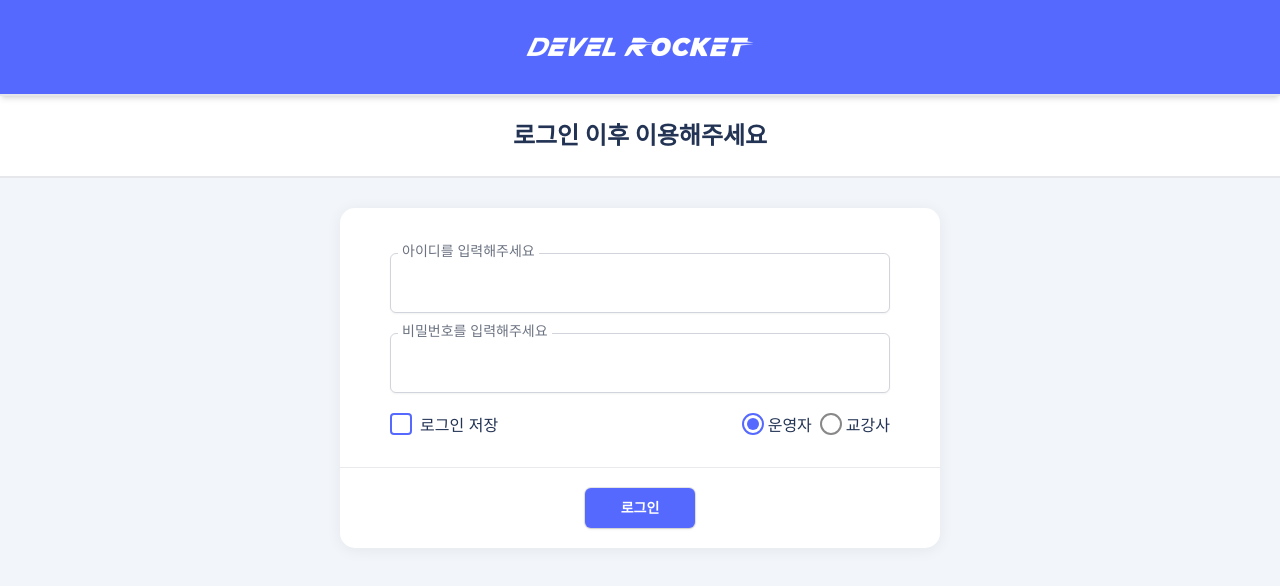
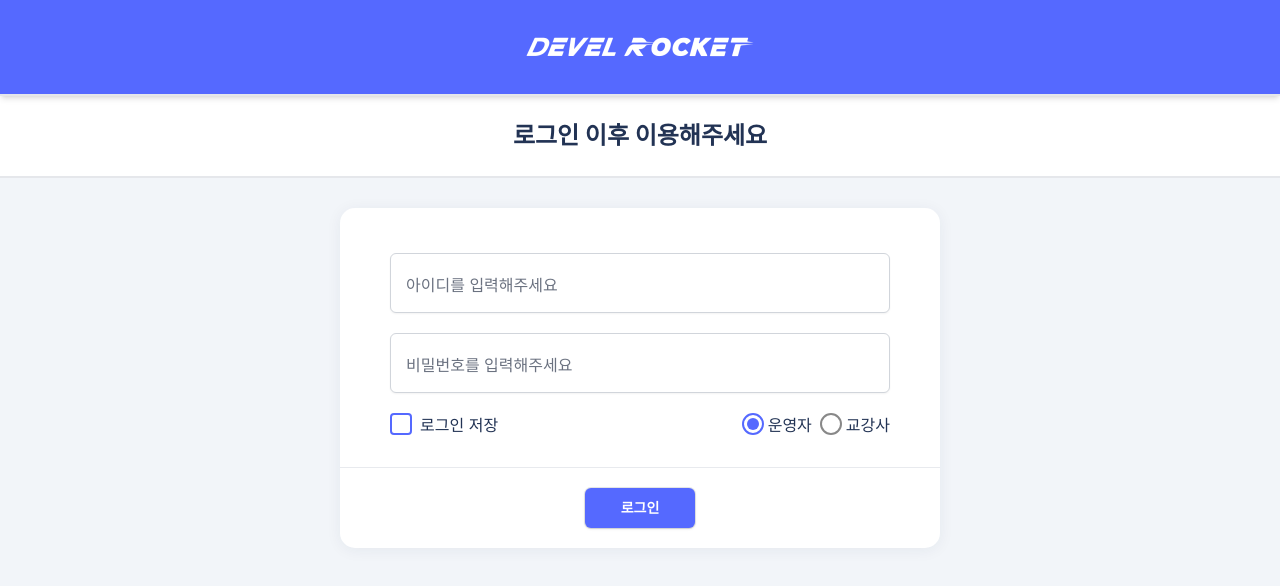
Before and after one commit to acca3434/develRocket-re, a Next.js app: page /login in a window 1280 px wide. Shown: the top 586 px of the page. Built offline with nearby package versions, Linux system fonts and the light colour scheme.

Commit message:
fix : 로그인 버튼 useForm 생성

```diff
--- a/src/app/(login)/login/page.tsx
+++ b/src/app/(login)/login/page.tsx
@@ -3,19 +3,24 @@ import Button from '@/app/_components/(ui)/button';
 import TextInput from '@/app/_components/(ui)/input';
 import LoginTitle from '@/app/_components/(ui)/loginTitle';
 import { LoginWrap } from '@/app/_components/(wrapper)/LoginWrap';
-import { PageWrap } from '@/app/_components/(wrapper)/PageWrap';
 import CheckBox from '@/app/_components/(icon)/CheckBox';
-import { Metadata } from 'next';
 import Image from 'next/image';
 import { useState } from 'react';
 import { CheckRadio, UnCheckRadio } from '@/app/_components/(icon)/Radio';
-import { BlackLine } from '@/app/_components/(icon)/Line';
-
+import { useForm } from '@/app/_utils/useForm';
 export default function LoginMain() {
   const [isChecked, setIsChecked] = useState(false);
-
+  const [formValues, handleChange, resetForm] = useForm({
+    user_id: '',
+    user_pw: '',
+  });
+  const handleSubmit = async (e: React.FormEvent<HTMLFormElement>) => {
+    e.preventDefault();
+    const { user_id, user_pw } = e.target as HTMLFormElement;
+    console.log(user_id.value, user_pw.value);
+  };
   const handleCheckBoxClick = () => {
-    setIsChecked(!isChecked); // isChecked 상태를 반전시킵니다.
+    setIsChecked(!isChecked);
   };
   return (
     <>
@@ -41,41 +46,52 @@ export default function LoginMain() {
           </h3>
         }
       />
-      <div className="p-[30px] w-full h-[1920px] bg-[#F2F5F9]">
-        <div className="flex justify-center items-center">
+      <form onSubmit={handleSubmit}>
+        <div className={'p-[30px] w-full h-[1920px] bg-[#F2F5F9]'}>
+          <div className={'flex justify-center items-center'}>
             <LoginWrap
-            title={''}
               footer={true}
               footerItem={
                 <>
-                <Button title="로그인" type="submit" variant="primary" />
+                  <Button
+                    title={'로그인'}
+                    type={'submit'}
+                    variant={'primary'}
+                  />
                 </>
               }
             >
-            <div className="flex flex-col gap-[20px]">
+              <div className={'flex flex-col gap-[20px]'}>
                 <TextInput
                   label={'아이디를 입력해주세요'}
-                width="100%"
-                height="60px"
+                  width={'100%'}
+                  height={'60px'}
+                  value={formValues?.user_id}
+                  name={'user_id'}
+                  onChange={handleChange}
                 />
                 <TextInput
                   label={'비밀번호를 입력해주세요'}
-                width="100%"
-                height="60px"
+                  width={'100%'}
+                  height={'60px'}
+                  value={formValues?.user_pw}
+                  name={'user_pw'}
+                  onChange={handleChange}
                 />
-              <div className="flex justify-between">
+                <div className={'flex justify-between'}>
                   <CheckBox isChecked={isChecked} onClick={handleCheckBoxClick}>
                     로그인 저장
                   </CheckBox>
-                <div className="flex justify-between">
-                  <CheckRadio label="운영자" />
-                  <UnCheckRadio label="교강사" />
+                  <div className={'flex justify-between'}>
+                    <CheckRadio label={'운영자'} />
+                    <UnCheckRadio label={'교강사'} />
                   </div>
                 </div>
               </div>
             </LoginWrap>
           </div>
         </div>
+      </form>
     </>
   );
 }
--- a/src/app/_components/(icon)/Radio/index.tsx
+++ b/src/app/_components/(icon)/Radio/index.tsx
@@ -40,7 +40,7 @@ export const UnCheckRadio: React.FC<RadioGroupProps> = ({ label }) => {
           viewBox="0 0 22 22"
           fill="none"
         >
-          <circle cx="11" cy="11" r="10" stroke="#888888" stroke-width="2" />
+          <circle cx="11" cy="11" r="10" stroke="#888888" strokeWidth="2" />
         </svg>
         <label>{label}</label>
       </div>
--- a/src/app/_components/(ui)/input/index.tsx
+++ b/src/app/_components/(ui)/input/index.tsx
@@ -18,13 +18,14 @@ const InputLabelAnimation = (varType: boolean) =>
   varType ? 'bottom-[52px] left-2 text-sm' : 'bottom-4 left-3 text-base';
 
 type TextInputProps = {
+  name?: string;
   readOnly?: boolean;
   label?: string;
   width?: keyof ConvertSizeType;
   height?: keyof ConvertSizeType;
   type?: InputType;
   value?: string | number | undefined;
-  onChange?: (e: ChangeEvent<HTMLInputElement>) => void;
+  onChange?: (e: React.ChangeEvent<HTMLInputElement>) => void;
 };
 
 const TextInput: React.FC<TextInputProps> = ({
@@ -32,9 +33,13 @@ const TextInput: React.FC<TextInputProps> = ({
   type = 'text',
   width = '25%',
   height = '25%',
+  name = '',
   onChange,
   value,
 }) => {
+  const handleChange = (e: React.ChangeEvent<HTMLInputElement>) => {
+    onChange && onChange(e);
+  };
   const [labelFocused, setLabelFocused] = useState(false);
   const [labelPosition, setLabelPosition] = useState(
     InputLabelAnimation(labelFocused)
@@ -65,14 +70,15 @@ const TextInput: React.FC<TextInputProps> = ({
           convertHeightClass(height as keyof ConvertSizeType)
         )}
         type={type}
+        name={name}
         value={value}
-        onChange={(e) => onChange && onChange(e)}
+        onChange={handleChange}
         onFocus={() => setLabelFocused(true)}
         onBlur={handleBlur}
       />
       <label
         className={cn(
-          'absolute bg-white px-1 text-gray-500 transition-all',
+          'absolute bg-white px-1 text-gray-500 transition-all pointer-events-none',
           labelPosition
         )}
       >
--- a/src/app/_components/(wrapper)/LoginWrap/index.tsx
+++ b/src/app/_components/(wrapper)/LoginWrap/index.tsx
@@ -1,7 +1,6 @@
 import { BlackLine } from '../../(icon)/Line';
 
 interface LoginWrapFooterTrue {
-  title: string;
   footer: true;
   footerItem?: React.ReactNode;
   href?: string;
@@ -9,7 +8,6 @@ interface LoginWrapFooterTrue {
   children?: React.ReactNode;
 }
 interface LoginWrapFooterFasle {
-  title: string;
   footer: false;
   href?: string;
   linkLabel?: string;
--- /dev/null
+++ b/src/app/_utils/useForm/index.tsx
@@ -0,0 +1,31 @@
+import { ChangeEvent, useState } from 'react';
+type FormValues<T> = {
+  [key in keyof T]: string | number;
+};
+
+type UseFormReturnType<T> = [
+  FormValues<T>,
+  (e: ChangeEvent<HTMLInputElement>) => void,
+  () => void
+];
+
+export const useForm = <T extends Record<string, string | number>>(
+  initialValues: T
+): UseFormReturnType<T> => {
+  const [formValues, setFormValues] = useState<FormValues<T>>(initialValues);
+
+  const handleInputChange = (e: ChangeEvent<HTMLInputElement>) => {
+    const { name, value } = e.target;
+    const newValue = initialValues[name] === 'number' ? Number(value) : value;
+    setFormValues((prevFormValues) => ({
+      ...prevFormValues,
+      [name]: newValue,
+    }));
+  };
+
+  const resetForm = () => {
+    setFormValues(initialValues);
+  };
+
+  return [formValues, handleInputChange, resetForm];
+};
```
Lines whose indentation alone changed are shown as unchanged.
